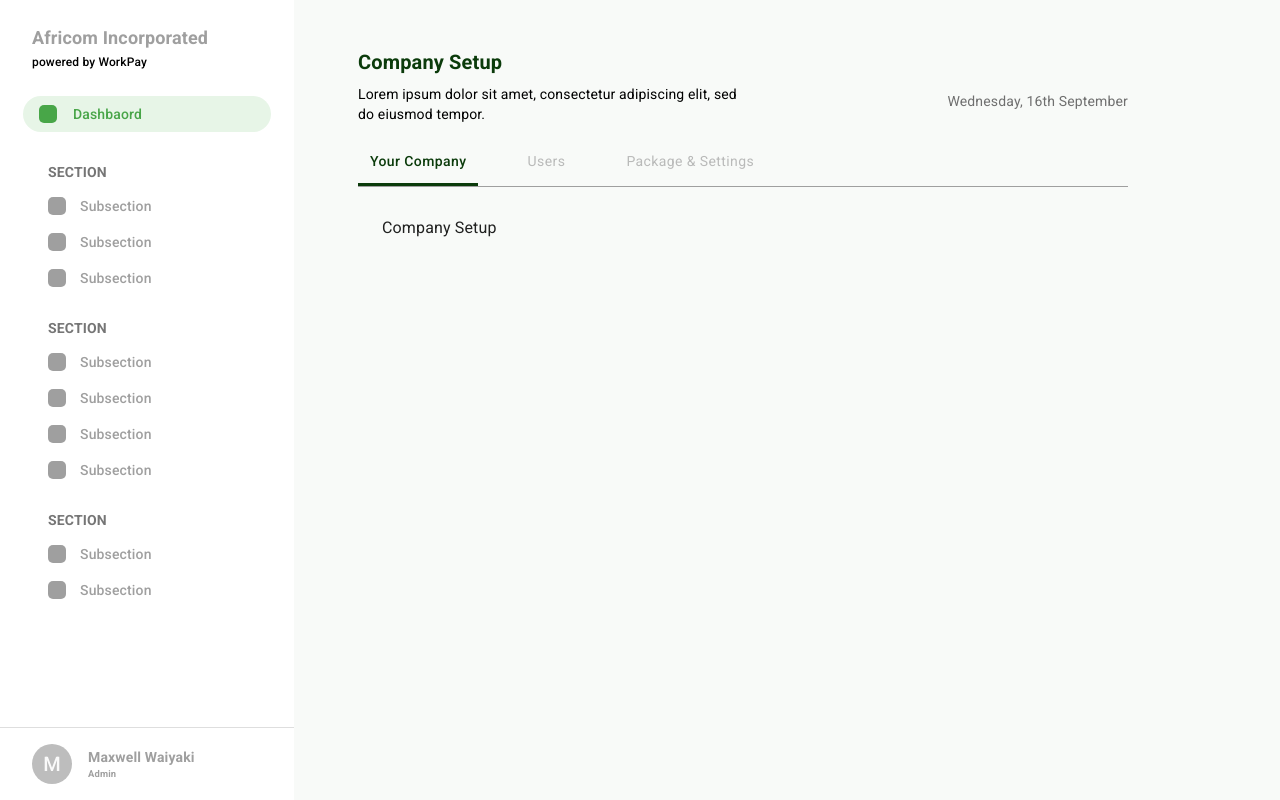
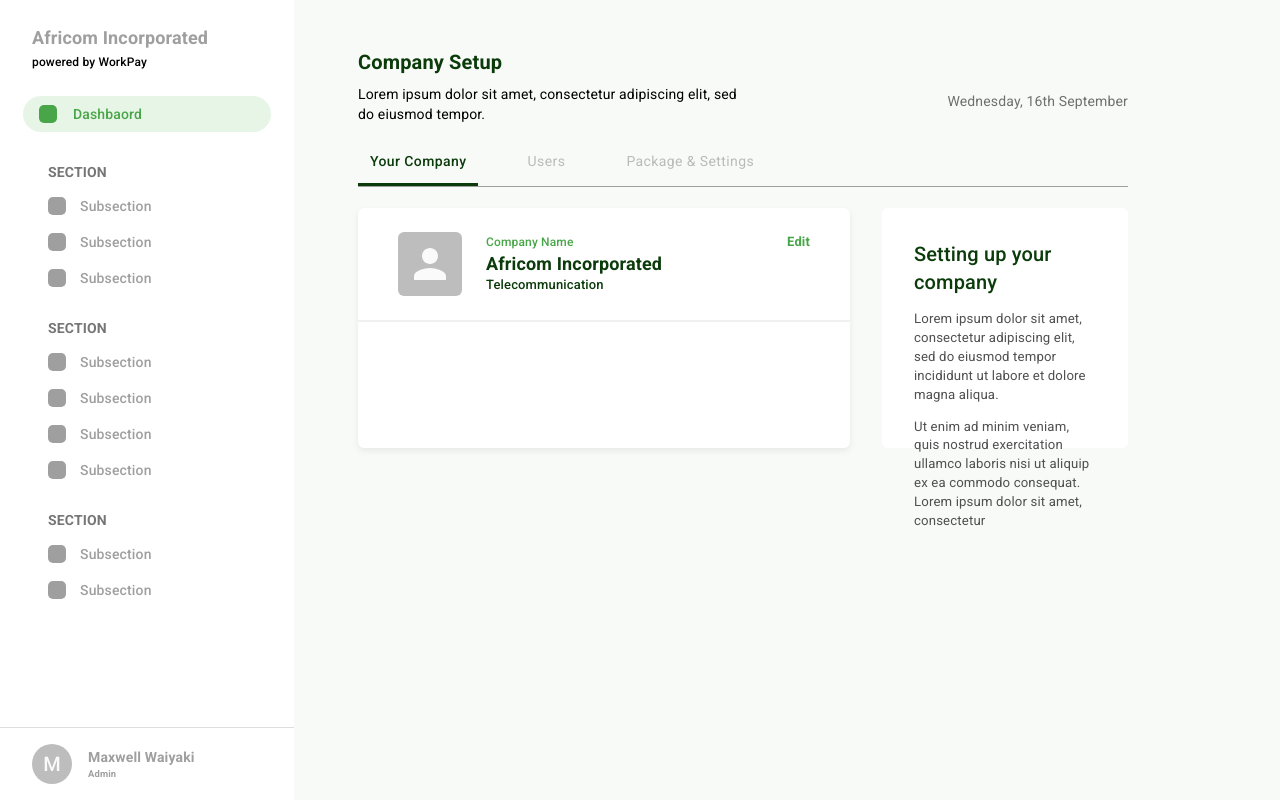
Before and after one commit to maxwaiyaki/workpay-dashbaord, a React (Create React App) app: page /company-setup in a window 1280 px wide. Built offline with nearby package versions, Linux system fonts and the light colour scheme.

Commit message:
complete setup form

```diff
--- /dev/null
+++ b/src/components/Flex.js
@@ -0,0 +1,19 @@
+import React, { forwardRef } from 'react';
+import Box from '@material-ui/core/Box';
+
+// eslint-disable-next-line react/prop-types
+const Flex = forwardRef(({ align, justify, wrap, direction, ...rest }, ref) => (
+	<Box
+		ref={ref}
+		display='flex'
+		flexDirection={direction}
+		alignItems={align}
+		justifyContent={justify}
+		flexWrap={wrap}
+		{...rest}
+	/>
+));
+
+Flex.displayName = 'Flex';
+
+export default Flex;
--- a/src/components/TabPanel.js
+++ b/src/components/TabPanel.js
@@ -1,7 +1,5 @@
 import React from 'react';
 import PropTypes from 'prop-types';
-import Box from '@material-ui/core/Box';
-import Typography from '@material-ui/core/Typography';
 
 export default function TabPanel(props) {
 	const { children, value, index, ...other } = props;
@@ -15,9 +13,10 @@ export default function TabPanel(props) {
 			{...other}
 		>
 			{value === index && (
-				<Box p={3}>
-					<Typography>{children}</Typography>
-				</Box>
+				<>
+					{/* React Needs a node so keep the Fragments */}
+					{children}
+				</>
 			)}
 		</div>
 	);
--- a/src/containers/CompanySetup/Setup.js
+++ b/src/containers/CompanySetup/Setup.js
@@ -0,0 +1,100 @@
+import React from 'react';
+import PropTypes from 'prop-types';
+
+import Box from '@material-ui/core/Box';
+import Avatar from '@material-ui/core/Avatar';
+import { makeStyles } from '@material-ui/core/styles';
+import Flex from 'components/Flex';
+
+const useStyles = makeStyles((theme) => ({
+	root: {
+		display: 'flex',
+		'& > *': {
+			margin: theme.spacing(1),
+		},
+	},
+	small: {
+		width: theme.spacing(8),
+		height: theme.spacing(8),
+	},
+	rounded: {
+		borderRadius: '6px',
+	},
+}));
+
+export default function Setup({ setUpText }) {
+	const classes = useStyles();
+	return (
+		<Box display='flex' justifyContent='space-between' marginTop={2}>
+			<Box
+				flex='2'
+				boxShadow='0px 3px 6px #9D9D9D29'
+				borderRadius='6px'
+				bgcolor='background.paper'
+			>
+				<Flex align='center' py={3} px={5}>
+					<Avatar
+						variant='rounded'
+						sizes='40px'
+						className={`${classes.small} ${classes.rounded}`}
+					/>
+					<Box width='100%' marginLeft={3} lineHeight='1.4'>
+						<Flex color='green.500' align='center' justify='space-between'>
+							<Box fontWeight='fontWeightMedium' fontSize='12px'>
+								Company Name
+							</Box>
+							<Box fontWeight='fontWeightBold' fontSize='13px'>
+								Edit
+							</Box>
+						</Flex>
+						<Box fontSize='18px' fontWeight='fontWeightBold' color='green.900'>
+							Africom Incorporated
+						</Box>
+						<Box
+							color='green.900'
+							fontSize='13px'
+							fontWeight='fontWeightMedium'
+						>
+							Telecommunication
+						</Box>
+					</Box>
+				</Flex>
+				<Box borderTop='2px solid #F0F0F0' />
+			</Box>
+			<Box flex='1' marginLeft={4}>
+				<Box
+					padding={4}
+					height={240}
+					borderRadius='6px'
+					bgcolor='background.paper'
+				>
+					<Box fontWeight='fontWeightMedium' color='green.900' fontSize='20px'>
+						Setting up your company
+					</Box>
+					{Array.isArray(setUpText) ? (
+						setUpText.map((item, i) => (
+							<Box component='p' fontSize='13.2px' color='gray.900' key={i}>
+								{item}
+							</Box>
+						))
+					) : (
+						<Box component='p' fontSize='13.2px' color='gray.900'>
+							{setUpText}
+						</Box>
+					)}
+				</Box>
+				<Box />
+			</Box>
+		</Box>
+	);
+}
+Setup.defaultProps = {
+	setUpText: [
+		'Lorem ipsum dolor sit amet, consectetur adipiscing elit, sed do eiusmod tempor incididunt ut labore et dolore magna aliqua.',
+		'Ut enim ad minim veniam, quis nostrud exercitation ullamco laboris nisi ut aliquip ex ea commodo consequat. Lorem ipsum dolor sit amet, consectetur',
+	],
+};
+
+Setup.propTypes = {
+	setUpText: PropTypes.oneOfType([PropTypes.array, PropTypes.string]),
+};
--- a/src/containers/CompanySetup/index.js
+++ b/src/containers/CompanySetup/index.js
@@ -9,6 +9,7 @@ import Tab from '@material-ui/core/Tab';
 import TabPanel from 'components/TabPanel';
 
 import { getDate, getDay, getMonth } from 'utils/moments';
+import Setup from './Setup';
 
 const data = {
 	subHeading:
@@ -100,7 +101,7 @@ export default function CompanySetup() {
 					</SetupTabs>
 				</Box>
 				<TabPanel value={value} index={0}>
-					Company Setup
+					<Setup />
 				</TabPanel>
 				<TabPanel value={value} index={1}>
 					Users
--- a/src/containers/LandingPage.js
+++ b/src/containers/LandingPage.js
@@ -169,13 +169,7 @@ export default function LandingPage() {
 							Welcome to Workpay
 						</Box>
 						{data.welcomeText.map((item, i) => (
-							<Box
-								component='p'
-								fontSize='13.2px'
-								// fontWeight='fontWeightMedium'
-								color='gray.900'
-								key={i}
-							>
+							<Box component='p' fontSize='13.2px' color='gray.900' key={i}>
 								{item}
 							</Box>
 						))}
--- a/src/utils/theme.js
+++ b/src/utils/theme.js
@@ -37,6 +37,7 @@ export const theme = createMuiTheme({
 			700: '#707070',
 			800: '#6f6f6f',
 			900: '#505050',
+			1000: '#F0F0F0', // still light-ish gray
 		},
 	},
 });
```
